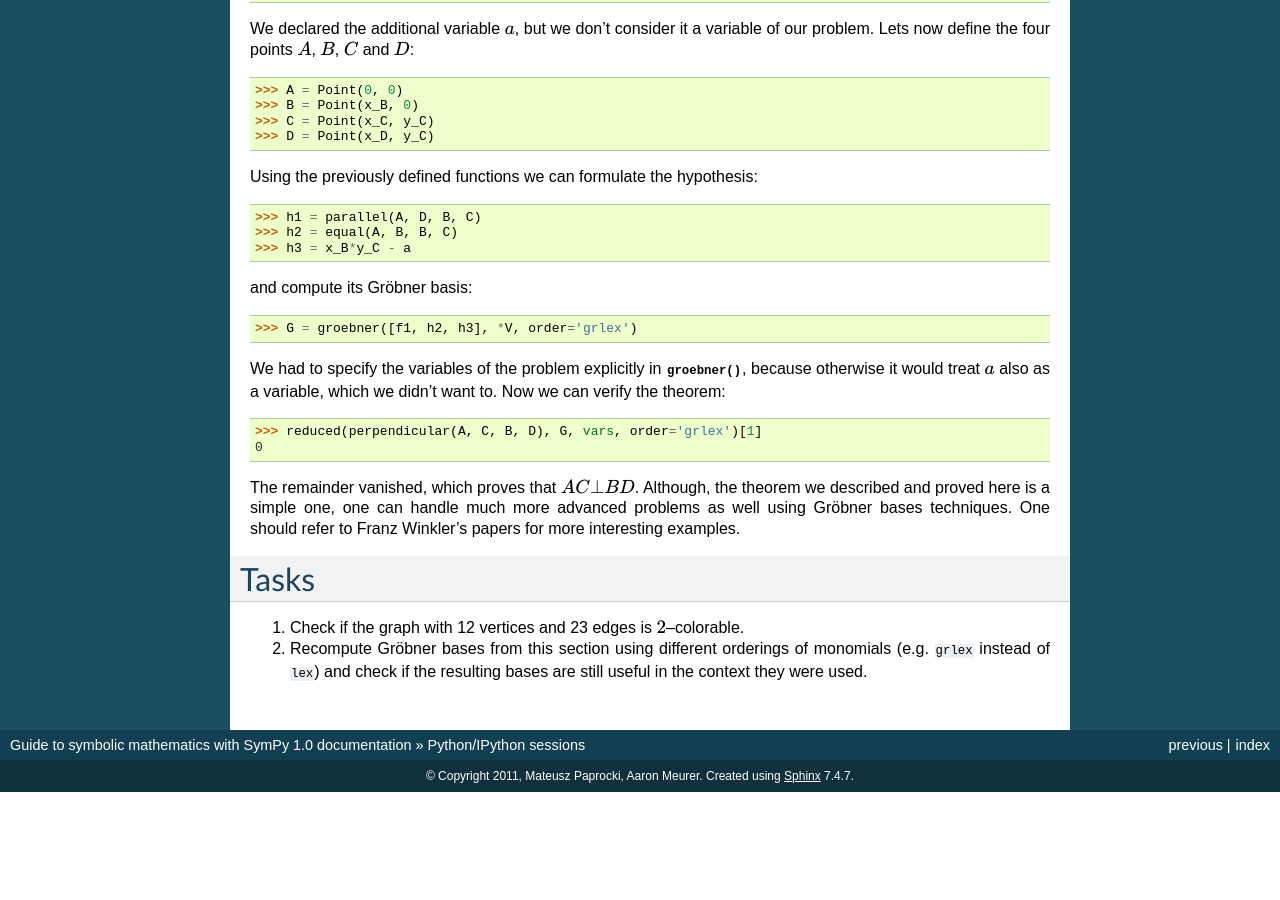
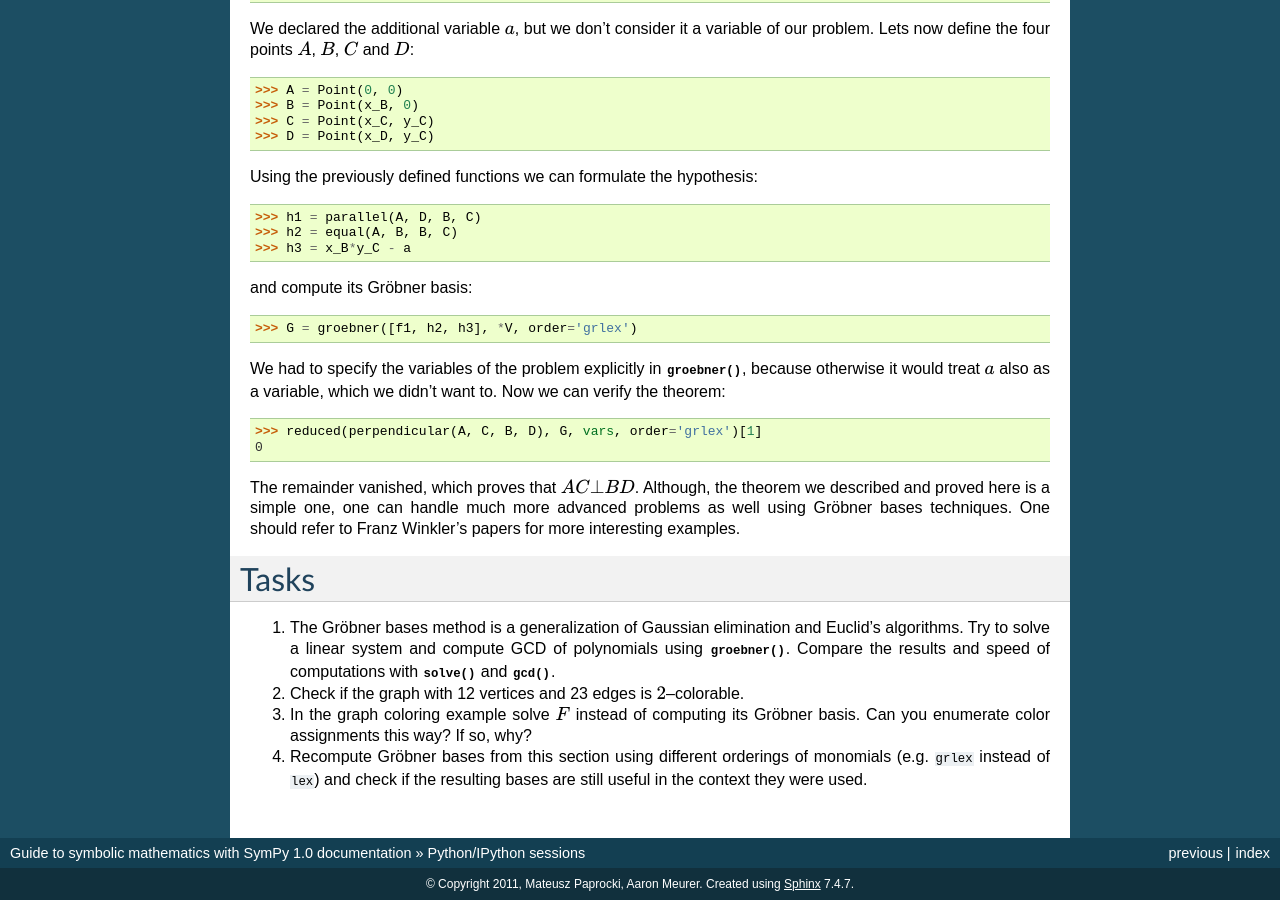
Before and after one commit to sympy/scipy-2016-tutorial, a Sphinx documentation site: the page built from source/tutorial.rst, in a window 1280 px wide and 900 px high, scrolled down 25684 px. Built offline with Sphinx 7.4.7, drawn with Linux system fonts in a browser that asks for light colours; before the commit the page ends 26476 px from its top, so only the background shows below that.

Commit message:
More Groebner bases related tasks

```diff
--- a/source/tutorial.rst
+++ b/source/tutorial.rst
@@ -1515,7 +1515,13 @@ Winkler's papers for more interesting examples.
 Tasks
 -----
 
+#. The |groebner| bases method is a generalization of Gaussian elimination
+   and Euclid's algorithms. Try to solve a linear system and compute GCD
+   of polynomials using :func:`groebner`. Compare the results and speed of
+   computations with :func:`solve` and :func:`gcd`.
 #. Check if the graph with 12 vertices and 23 edges is `2`--colorable.
+#. In the graph coloring example solve `F` instead of computing its |groebner|
+   basis. Can you enumerate color assignments this way? If so, why?
 #. Recompute |groebner| bases from this section using different orderings
-   of monomials (e.g. ``grlex`` instead of ``lex``) and check if the resulting
-   bases are still useful in the context they were used.
+   of monomials (e.g. ``grlex`` instead of ``lex``) and check if the
+   resulting bases are still useful in the context they were used.
```
